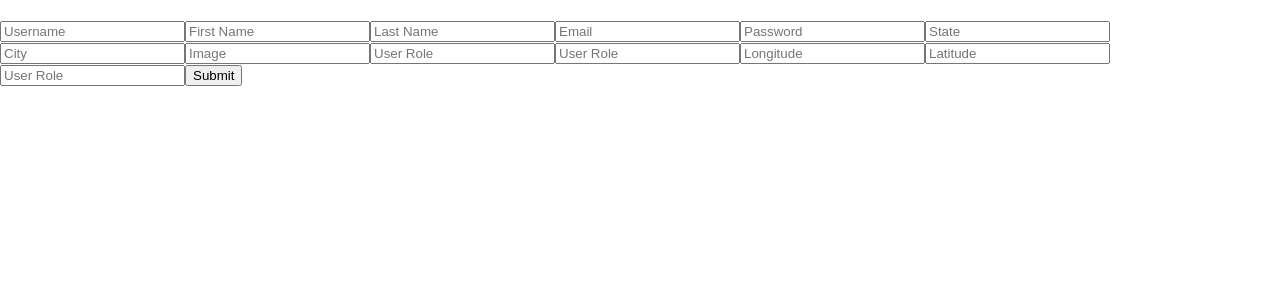
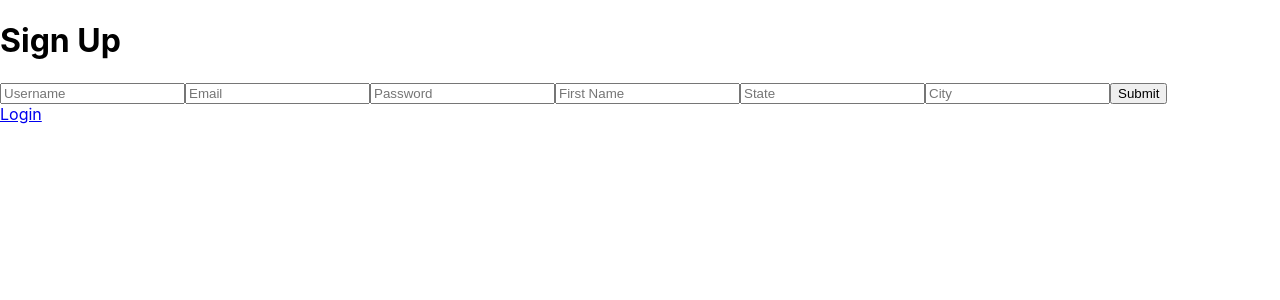
Before and after one commit to Arol15/instaHarvest, a React (Create React App) app in the folder frontend/: page /signup in a window 1280 px wide. Shown: the top 300 px of the page. Built offline with nearby package versions, Linux system fonts and the light colour scheme.

Commit message:
Combine Login and Signup into Auth component

```diff
--- a/frontend/src/App.js
+++ b/frontend/src/App.js
@@ -1,10 +1,9 @@
 import { BrowserRouter as Router, Route, Switch } from "react-router-dom";
 import React, { useContext } from "react";
 import Home from "./components/Home";
-import SignUp from "./components/Signup";
 import Profile from "./pages/Profile";
 import Products from "./components/Products";
-import Login from "./components/Login";
+import Auth from "./pages/Auth";
 
 function App() {
   return (
@@ -12,8 +11,13 @@ function App() {
       <Switch>
         <Route exact path="/" component={Home} />
         {/* <Route path="/login" component={Login} /> */}
-        <Route path="/signup" component={SignUp} />
-        <Route path="/login" component={Login} />
+        {/* <Route path="/signup" component={SignUp} /> */}
+        <Route path="/login">
+          <Auth view="login" />
+        </Route>
+        <Route path="/signup">
+          <Auth view="signup" />
+        </Route>
         <Route path="/profile" component={Profile} />
         <Route path="/buy" component={Products} />
       </Switch>
--- a/frontend/src/components/Auth.js
+++ b/frontend/src/components/AuthModal.js
@@ -1,28 +1,31 @@
 import { useState } from "react";
-import Login from "./Login";
-import Signup from "./Signup";
-import "./Auth.css";
+import Auth from "../pages/Auth";
+import "./AuthModal.css";
 import classnames from "classnames";
 import { SwitchTransition, CSSTransition } from "react-transition-group";
 
-const Auth = () => {
-  const [showSignup, setShowSignup] = useState(true);
+const AuthModal = () => {
+  const [view, setView] = useState("signup");
 
   const switchComponents = () => {
-    setShowSignup(!showSignup);
+    if (view === "login") {
+      setView("signup");
+    } else {
+      setView("login");
+    }
   };
   return (
     <div>
       <button
-        disabled={!showSignup}
-        className={classnames("authButton", { active: !showSignup })}
+        disabled={view === "login"}
+        className={classnames("authButton", { active: view === "login" })}
         onClick={switchComponents}
       >
         Login
       </button>
       <button
-        disabled={showSignup}
-        className={classnames("authButton", { active: showSignup })}
+        disabled={view === "signup"}
+        className={classnames("authButton", { active: view === "signup" })}
         onClick={switchComponents}
       >
         Sign Up
@@ -30,17 +33,21 @@ const Auth = () => {
 
       <SwitchTransition>
         <CSSTransition
-          key={showSignup ? "1" : "2"}
+          key={view}
           addEndListener={(node, done) =>
             node.addEventListener("transitionend", done, false)
           }
           classNames="fade"
         >
-          {showSignup ? <Signup inModal={true} /> : <Login inModal={true} />}
+          {view === "signup" ? (
+            <Auth view={view} inModal={true} />
+          ) : (
+            <Auth view={view} inModal={true} />
+          )}
         </CSSTransition>
       </SwitchTransition>
     </div>
   );
 };
 
-export default Auth;
+export default AuthModal;
--- a/frontend/src/components/Login.js
+++ /dev/null
@@ -1,68 +0,0 @@
-import { useEffect, useState, useRef } from "react";
-import { useForm } from "react-hook-form";
-import { useHistory, Link } from "react-router-dom";
-import useRequest from "../hooks/useRequest";
-import Spinner from "./UI/Spinner";
-import useModal from "../hooks/useModal";
-
-const Login = (props) => {
-  const { register, handleSubmit } = useForm();
-  const [isLoading, data, error, errorNum, sendRequest] = useRequest();
-  const history = useHistory();
-  const [modal, showModal] = useModal({
-    withBackdrop: false,
-    useTimer: true,
-    inPlace: props.inModal ? true : false,
-  });
-  const access_token = localStorage.getItem("access_token");
-  if (access_token) {
-    history.push("/profile");
-  }
-
-  const onSubmit = (formData) => {
-    sendRequest("api/auth/login", "post", formData);
-  };
-
-  useEffect(() => {
-    if (data) {
-      localStorage.setItem("access_token", data.access_token);
-      localStorage.setItem("refresh_token", data.refresh_token);
-      history.push("/profile");
-    }
-  }, [data]);
-
-  useEffect(() => {
-    if (error) {
-      showModal(error, "mdl-error");
-    } else if (data && data.msg) {
-      showModal(data.msg, "mdl-ok");
-    }
-  }, [error, errorNum, data]);
-
-  return (
-    <div>
-      {modal}
-      <h1>Login</h1>
-      <form onSubmit={handleSubmit(onSubmit)}>
-        <input
-          type="text"
-          placeholder="Email/Username"
-          name="login"
-          ref={register}
-        />
-
-        <input
-          type="password"
-          placeholder="Password"
-          name="password"
-          ref={register}
-        />
-        <input type="submit" disabled={isLoading} />
-        {isLoading && <Spinner />}
-      </form>
-      {props.inModal ? null : <Link to="/signup">Sign Up</Link>}
-    </div>
-  );
-};
-
-export default Login;
--- a/frontend/src/components/Signup.js
+++ /dev/null
@@ -1,106 +0,0 @@
-import { useEffect, useState } from "react";
-import { useForm } from "react-hook-form";
-import { useHistory } from "react-router-dom";
-import useRequest from "../hooks/useRequest";
-import useModal from "../hooks/useModal";
-import Spinner from "./UI/Spinner";
-
-const Signup = (props) => {
-  const { register, handleSubmit } = useForm();
-  const [isLoading, data, error, errorNum, sendRequest] = useRequest();
-  const history = useHistory();
-  const onSubmit = (formData) => {
-    sendRequest("api/auth/signup", "post", formData);
-  };
-  const [modal, showModal] = useModal({
-    withBackdrop: false,
-    useTimer: true,
-    inPlace: props.inModal ? true : false,
-  });
-  const access_token = localStorage.getItem("access_token");
-  if (access_token) {
-    history.push("/profile");
-  }
-
-  useEffect(() => {
-    if (data) {
-      localStorage.setItem("access_token", data.access_token);
-      localStorage.setItem("refresh_token", data.refresh_token);
-      history.push("/profile");
-    }
-  }, [data]);
-
-  useEffect(() => {
-    if (error) {
-      showModal(error, "mdl-error");
-    } else if (data && data.msg) {
-      showModal(data.msg, "mdl-ok");
-    }
-  }, [error, errorNum, data]);
-
-  return (
-    <div>
-      {modal}
-      {isLoading && <Spinner />}
-      <br></br>
-      <form onSubmit={handleSubmit(onSubmit)}>
-        <input
-          type="text"
-          placeholder="Username"
-          name="username"
-          ref={register}
-        />
-        <input
-          type="text"
-          placeholder="First Name"
-          name="first_name"
-          ref={register}
-        />
-        <input
-          type="text"
-          placeholder="Last Name"
-          name="last_name"
-          ref={register}
-        />
-        <input type="text" placeholder="Email" name="email" ref={register} />
-        <input
-          type="password"
-          placeholder="Password"
-          name="password"
-          ref={register}
-        />
-        <input type="text" placeholder="State" name="state" ref={register} />
-        <input type="text" placeholder="City" name="city" ref={register} />
-        <input
-          type="text"
-          placeholder="Image"
-          name="image_url"
-          ref={register}
-        />
-        <input
-          type="text"
-          placeholder="User Role"
-          name="user_role"
-          ref={register}
-        />
-        <input
-          type="text"
-          placeholder="User Role"
-          name="address"
-          ref={register}
-        />
-        <input type="text" placeholder="Longitude" name="lgt" ref={register} />
-        <input type="text" placeholder="Latitude" name="lat" ref={register} />
-        <input
-          type="text"
-          placeholder="User Role"
-          name="zip_code"
-          ref={register}
-        />
-        <input type="submit" />
-      </form>
-    </div>
-  );
-};
-
-export default Signup;
--- a/frontend/src/hooks/useModal.js
+++ b/frontend/src/hooks/useModal.js
@@ -39,10 +39,6 @@ const useModal = ({ withBackdrop, useTimer, timeOut, inPlace }) => {
     classes: null,
     modal: null,
   });
-  if (!timeOut) {
-    console.log(timeOut);
-    timeOut = 5000;
-  }
   const backdrop = useRef(null);
   const showModal = (children, classes) => {
     dispatchFetch({ type: "setOpen", open: true });
@@ -92,9 +88,12 @@ const useModal = ({ withBackdrop, useTimer, timeOut, inPlace }) => {
 
   useEffect(() => {
     if (fetchState.open && useTimer) {
-      setTimeout(() => {
-        onClose();
-      }, timeOut);
+      setTimeout(
+        () => {
+          onClose();
+        },
+        timeOut ? timeOut : 5000
+      );
     }
   }, [fetchState.open]);
 
--- a/frontend/src/hooks/useRequest.js
+++ b/frontend/src/hooks/useRequest.js
@@ -44,7 +44,7 @@ const useRequest = () => {
       const accessToken = localStorage.getItem("access_token");
       const refreshToken = localStorage.getItem("refresh_token");
       if (!accessToken && !refreshToken) {
-        history.push("/signup");
+        history.push("/login");
         return;
       }
     }
--- /dev/null
+++ b/frontend/src/pages/Auth.js
@@ -0,0 +1,110 @@
+import { useEffect, useState, useRef } from "react";
+import { useForm } from "react-hook-form";
+import { useHistory, Link } from "react-router-dom";
+import useRequest from "../hooks/useRequest";
+import Spinner from "../components/UI/Spinner";
+import useModal from "../hooks/useModal";
+import AuthModal from "../components/AuthModal";
+
+const Auth = ({ view, inModal }) => {
+  // const [view, setView] = useState(props.view)
+  const { register, handleSubmit } = useForm();
+  const [isLoading, data, error, errorNum, sendRequest] = useRequest();
+  const history = useHistory();
+  const [modal, showModal] = useModal({
+    withBackdrop: false,
+    useTimer: true,
+    inPlace: inModal ? true : false,
+  });
+
+  const access_token = localStorage.getItem("access_token");
+  if (access_token) {
+    history.push("/profile");
+  }
+
+  const onSubmit = (formData) => {
+    console.log(formData);
+    sendRequest(
+      view === "login" ? "api/auth/login" : "api/auth/signup",
+      "post",
+      formData
+    );
+  };
+
+  useEffect(() => {
+    if (data) {
+      localStorage.setItem("access_token", data.access_token);
+      localStorage.setItem("refresh_token", data.refresh_token);
+      history.push("/profile");
+    }
+  }, [data]);
+
+  useEffect(() => {
+    if (error) {
+      showModal(error, "mdl-error");
+    } else if (data && data.msg) {
+      showModal(data.msg, "mdl-ok");
+    }
+  }, [error, errorNum, data]);
+
+  return (
+    <div>
+      {modal}
+      <h1>{view === "login" ? "Login" : "Sign Up"}</h1>
+      <form onSubmit={handleSubmit(onSubmit)}>
+        {view === "signup" && (
+          <input
+            type="text"
+            placeholder="Username"
+            name="username"
+            ref={register}
+          />
+        )}
+        {view === "login" ? (
+          <input
+            type="text"
+            placeholder="Email/Username"
+            name="login"
+            ref={register}
+          />
+        ) : (
+          <input type="text" placeholder="Email" name="email" ref={register} />
+        )}
+
+        <input
+          type="password"
+          placeholder="Password"
+          name="password"
+          ref={register}
+        />
+        {view === "signup" && (
+          <>
+            <input
+              type="text"
+              placeholder="First Name"
+              name="first_name"
+              ref={register}
+            />
+            <input
+              type="text"
+              placeholder="State"
+              name="state"
+              ref={register}
+            />
+            <input type="text" placeholder="City" name="city" ref={register} />
+          </>
+        )}
+
+        <input type="submit" disabled={isLoading} />
+        {isLoading && <Spinner />}
+      </form>
+      {inModal ? null : view === "login" ? (
+        <Link to="/signup">Sign Up</Link>
+      ) : (
+        <Link to="/login">Login</Link>
+      )}
+    </div>
+  );
+};
+
+export default Auth;
--- a/frontend/src/pages/Profile.js
+++ b/frontend/src/pages/Profile.js
@@ -32,17 +32,15 @@ const Profile = (props) => {
   }, [error, errorNum, data]);
 
   const { image_url, username, email, ...rest } = profileData;
-  console.log(modal);
   return (
     <>
       {isLoading && <Spinner />}
 
       {modal}
 
-      <h1>Profile</h1>
-
       {!isLoading && data && (
         <div>
+          <h1>Profile</h1>
           <div className="prf-public">
             {/* <ProfileField title="Display name" /> */}
           </div>
```
Also changed, not shown: frontend/src/components/AuthModal.css (renamed from frontend/src/components/Auth.css), 1 other file (tests, documents, lock files or other folders).
